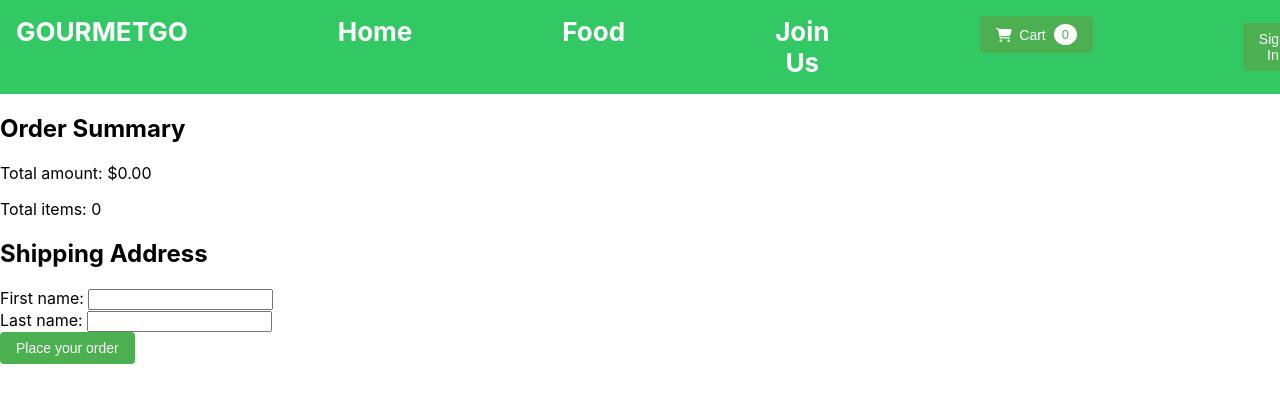
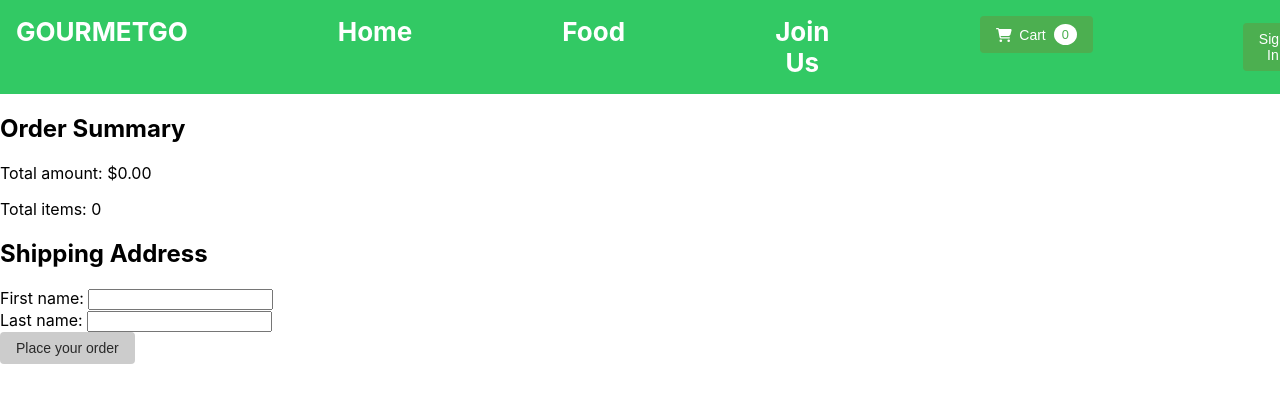
Before and after one commit to yanfangchen209/Reactfoodorderapp, a React (Create React App) app: page /checkout in a window 1280 px wide. Shown: the top 402 px of the page. Built offline with nearby package versions, Linux system fonts and the light colour scheme.

Commit message:
send http post request

```diff
--- a/package.json
+++ b/package.json
@@ -13,7 +13,7 @@
     "@testing-library/user-event": "^13.5.0",
     "react": "^18.2.0",
     "react-dom": "^18.2.0",
-    "react-router-dom": "^6.22.2",
+    "react-router-dom": "^6.22.3",
     "react-scripts": "5.0.1",
     "web-vitals": "^2.1.4"
   },
--- a/src/components/Checkout/Checkout.js
+++ b/src/components/Checkout/Checkout.js
@@ -1,5 +1,5 @@
 import React, { useContext, useState} from 'react'
-import { Link } from 'react-router-dom'
+import { Link, useHistory } from 'react-router-dom'
 import classes from './Checkout.module.css'
 import CartContext from '../../store/cart-context'
 
@@ -8,50 +8,60 @@ import CartContext from '../../store/cart-context'
 export const Checkout = () => {
   const ctx = useContext(CartContext);
 
+  //const history = useHistory();
+
   const [firstName, setFirstName] = useState('');
   const [lastName, setLastName] = useState('');
   const [firstNameTouched, setFirstNameTouched] = useState(false);
   const [lastNameTouched, setLastNameTouched] = useState(false);
 
-  const firstNameInputIsValid = !firstName.trim() === '';
-  const lastNameInputIsValid = !lastName.trim() === '';
+  const firstNameInputIsValid = firstName.trim() !== '';
+  const lastNameInputIsValid = lastName.trim() !== '';
 
 
 
-  const firstNameIsInvalid = !firstNameInputIsValid && firstNameTouched;
-  const lastNameIsInvalid = !lastNameInputIsValid && lastNameTouched;
+  const firstNameIsValid = firstNameInputIsValid || (!firstNameTouched && !firstNameInputIsValid);
+  const lastNameIsValid =  lastNameInputIsValid || (!lastNameTouched && !lastNameInputIsValid);
 
-
+//onBlur sovle the problem: when touched and lose focus check its validity.onChange alone cannot do this.
+//withour onBlur, when user didnot touch any input, no error will be shown
 
 //every stroke
   const firstNameChangeHandler = (e) => {
-    const enteredFirstName = e.target.value;
-    setFirstName(enteredFirstName);
+    setFirstName(e.target.value);
+    //setFirstNameTouched(true);
+  }
+  const firstNameBlurHandler = (e) => {
     setFirstNameTouched(true);
   }
 
+
+  const lastNameBlurHandler = (e) => {
+    setLastNameTouched(true);
+  }
   //every stroke
   const lastNameChangeHandler = (e) => {
-    const enteredLastName = e.target.value;
-    setLastName(enteredLastName);
-    setLastNameTouched(true);
+    setLastName(e.target.value);
+    //setLastNameTouched(true);
   }
 
+  const submitOrderHandler = async (userData, cartItems) => {
 
-  const submitOrderHandler = async (userData) => {
     await fetch('https://reactfoodapp-10ef5-default-rtdb.firebaseio.com/foodorder.json', {
       method: 'POST',
-      body: JSON.stringify({user: userData})
+      body: JSON.stringify({user: userData, orderedItems: cartItems})
     })
   }
 
+  const formIsValid = firstNameInputIsValid && lastNameInputIsValid;
 
 
+//how to make it go to orderConfirmation page if data validation passed??
   const formSubmissionHandler = (e) => {
     e.preventDefault();
 
     //1. validate form validity
-    if(firstNameIsInvalid || lastNameIsInvalid ){
+    if(!formIsValid){
       return;
     }
 
@@ -61,12 +71,18 @@ export const Checkout = () => {
       lastName: lastName
     }
 
-    //2. send http post request to firebase
-    submitOrderHandler(userEnteredData);
+    //2. send http post request to firebase, store user entered shipping addresss and ordered items info.
+    submitOrderHandler(userEnteredData, ctx.items);
 
     //3. clear the shopping cart after placing order
     ctx.clearCart();
+    setFirstNameTouched(false);
+    setLastNameTouched(false);
+    setFirstName('');
+    setLastName('');
 
+    // Redirect to Order Confirmation page
+   //history.push('/orderConfirmation');
   }
 
 
@@ -84,20 +100,25 @@ export const Checkout = () => {
         <div>
           <label htmlFor='first'>First name: </label>
           <input id='first' type='text' value={firstName}
-          onChange={firstNameChangeHandler}/>
-          {firstNameIsInvalid && <p>first name cannot be empty</p> }
+          onChange={firstNameChangeHandler}
+          onBlur={firstNameBlurHandler}
+          />
+          {!firstNameIsValid && <p>first name cannot be empty</p> }
         </div>
         <div>
           <label htmlFor='last'>Last name: </label>
           <input id='last' type='text' value={lastName}
-          onChange={lastNameChangeHandler}/>
-          {lastNameIsInvalid && <p>last name cannot be empty</p> }
+          onChange={lastNameChangeHandler}
+          onBlur={lastNameBlurHandler}
+          />
+          {!lastNameIsValid && <p>last name cannot be empty</p> }
         </div>
-      <div>
-          <button>Place your order</button>
+      <div className={classes.button}>
+          <button disabled={!formIsValid}>Place your order</button>
       </div>
       </form>
     </div>
   )
+
 }
 export default Checkout
--- a/src/components/Checkout/Checkout.module.css
+++ b/src/components/Checkout/Checkout.module.css
@@ -0,0 +1,8 @@
+button:disabled,
+button:disabled:hover,
+button:disabled:active {
+  background-color: #ccc;
+  color: #292929;
+  border-color: #ccc;
+  cursor: not-allowed;
+}
--- a/src/components/Home/HomePage.js
+++ b/src/components/Home/HomePage.js
@@ -7,7 +7,7 @@ export const Homepage = () => {
     <div className={classes['food-app-intro']}>
         <img src={background} alt='background' />
         <h1>Delicious Food, Devered To You!</h1>
-        <h3>your go-to destination for delicious meals delivered right to your doorstep! We
+        <h3>Your go-to destination for delicious meals delivered right to your doorstep! We
             offer a mouthwatering selection of dishes, from comforting classics to exciting
             flavors. Our simple and user-friendly app allows you to browse through a variety
             of options, place your order with ease, and have it delivered swiftly to your
```
Also changed, not shown: 1 other file (tests, documents, lock files or other folders).
